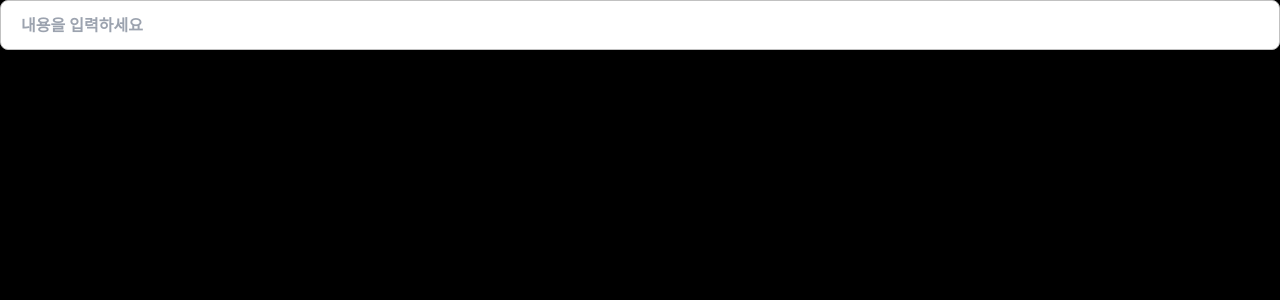
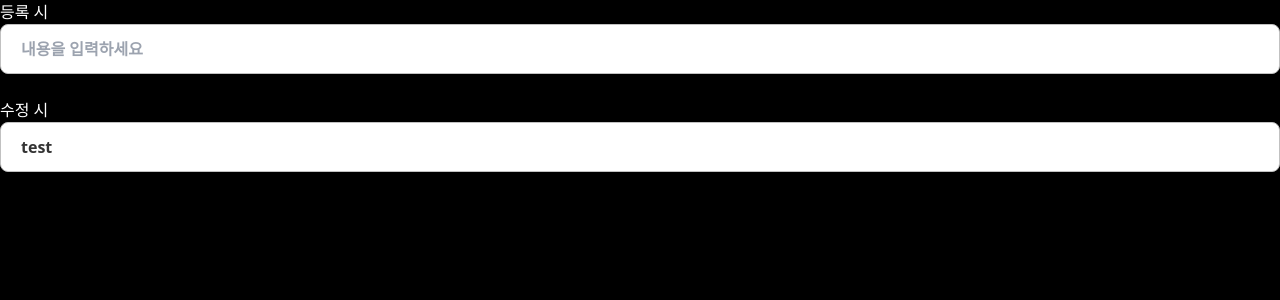
Before and after one commit to ChoJeongWoo/Component-Factory, a React (Vite) app: page /input in a window 1280 px wide. Shown: the top 300 px of the page. Built offline with nearby package versions, Linux system fonts and the light colour scheme.

Commit message:
feat: file 1차 개발

```diff
--- a/src/router/Router.tsx
+++ b/src/router/Router.tsx
@@ -2,9 +2,10 @@ import React, { Suspense } from "react";
 import { createBrowserRouter, RouterProvider } from "react-router-dom";
 
 const App = React.lazy(() => import("@/App"));
-const Input  = React.lazy(() => import("@/shared/components/Input"))
+const Input = React.lazy(() => import("@/shared/components/Input"));
 const Select = React.lazy(() => import("@/pages/Select"));
 const RadioGroup = React.lazy(() => import("@/shared/components/RadioGroup"));
+const File = React.lazy(() => import("@/shared/components/File"));
 
 const router = createBrowserRouter([
   {
@@ -16,17 +17,27 @@ const router = createBrowserRouter([
     element: <Select />,
   },
   {
-    path: "/Input",
+    path: "/input",
     element: (
-      <Input
-        type={"numeric"}
-        maxlength={"5"}
-        placeholder={"내용을 입력하세요"}
-      />
+      <div>
+        <h>등록 시</h>
+        <Input
+          type={"numeric"}
+          maxlength={"5"}
+          placeholder={"내용을 입력하세요"}
+        />
+        <h><br />수정 시</h>
+        <Input
+          type={"text"}
+          maxlength={"5"}
+          placeholder={"내용을 입력하세요"}
+          modelValue={"test"}
+        />
+      </div>
     ),
   },
   {
-    path: "/RadioGroup",
+    path: "/radioGroup",
     element: (
       <RadioGroup
         modelValue={0}
@@ -39,6 +50,10 @@ const router = createBrowserRouter([
       />
     ),
   },
+  {
+    path: "/file",
+    element: <File />,
+  },
 ]);
 
 const Routes = () => {
--- a/src/router/list-routes.ts
+++ b/src/router/list-routes.ts
@@ -1,9 +1,10 @@
 import React from "react";
 
 import Test from "@/shared/components/card/Test";
-import Input from "@/shared/components/Input.tsx";
+import Input from "@/shared/components/Input";
 import Select from "@/shared/components/Select";
 import RadioGroup from "@/shared/components/RadioGroup";
+import File from "@/shared/components/File";
 
 export interface RouterLink {
   name: string;
@@ -14,7 +15,8 @@ export interface RouterLink {
 
 export const ROUTER_LINKS: RouterLink[] = [
   { name: "home", path: "/", title: "Home", component: Test },
-  { name: "input", path: "/Input", title: "Input", component: Input },
+  { name: "input", path: "/input", title: "Input", component: Input },
   { name: "select", path: "/select", title: "Select", component: Select },
-  { name: "radioGroup", path: "/RadioGroup", title: "RadioGroup", component: RadioGroup },
+  { name: "radioGroup", path: "/radioGroup", title: "RadioGroup", component: RadioGroup },
+  { name: "file", path: "/file", title: "File", component: File },
 ];
--- /dev/null
+++ b/src/shared/components/File.tsx
@@ -0,0 +1,16 @@
+import React, { useState } from "react";
+
+interface Type {
+    props: {
+        modelValue: string;
+    }
+}
+
+const File = () => {
+  return (
+    <div>
+
+    </div>
+  );
+};
+export default File;
--- a/src/shared/components/Input.tsx
+++ b/src/shared/components/Input.tsx
@@ -2,6 +2,7 @@ import React, { useState } from "react";
 
 interface Type {
   props: {
+    modelValue?: string;
     placeholder?: string;
     type?: string;
     maxlength?: number;
@@ -10,7 +11,7 @@ interface Type {
 }
 
 const Input = (props) => {
-  const [inputValue, setInputValue] = useState("");
+  const [inputValue, setInputValue] = useState(props.modelValue);
 
   const onInput = (e) => {
     let v = e.target.value;
```
